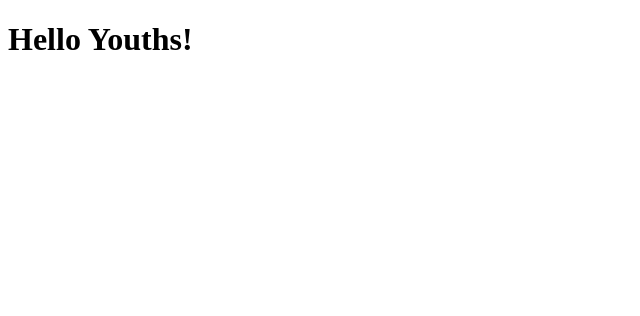
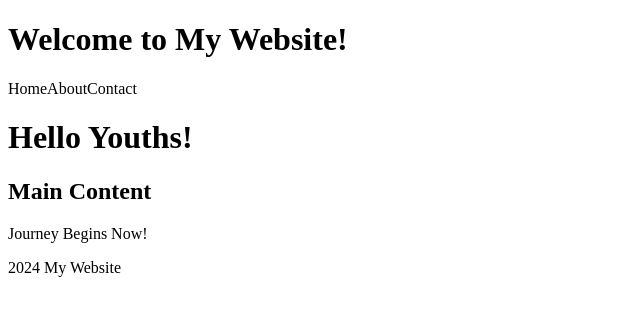
Before and after one commit to Sushey01/50-Hour-React-Challenge, a React (Vite) app: page / in a window 1280 px wide. Shown: the top 316 px of the page, without its empty margins (0-640 px from the left). Built offline with nearby package versions, Linux system fonts and the light colour scheme.

Commit message:
indentation-clear

```diff
--- a/src/App.jsx
+++ b/src/App.jsx
@@ -1,7 +1,17 @@
+import Footer from "./components/Footer"
 import Greet from "./components/Greet"
+import Header from "./components/Header";
+import MainContent from "./components/MainContent";
 
 const App = () =>{
-  return <div><Greet/></div>
+  return (
+    <div>
+      <Header/>
+      <Greet />
+      <MainContent/>
+      <Footer />
+    </div>
+  );
 
 }
 
--- /dev/null
+++ b/src/components/Footer.jsx
@@ -0,0 +1,11 @@
+import React from 'react'
+
+const Footer = () => {
+  return (
+    <footer>
+      <p>2024 My Website</p>
+    </footer>
+  )
+}
+
+export default Footer
--- /dev/null
+++ b/src/components/Header.jsx
@@ -0,0 +1,24 @@
+import React from 'react'
+
+// const Header = () => {
+//   return (
+//     <div>
+
+//     </div>
+//   )
+// }
+
+function Header(){
+    return (
+      <header>
+        <h1>Welcome to My Website!</h1>
+        <nav>
+            <a>Home</a>
+            <a>About</a>
+            <a>Contact</a>
+        </nav>
+      </header>
+    );
+}
+
+export default Header
--- /dev/null
+++ b/src/components/MainContent.jsx
@@ -0,0 +1,12 @@
+import React from 'react'
+
+function MainContent(){
+    return (
+<main>
+    <h2>Main Content</h2>
+    <p>Journey Begins Now!</p>
+</main>
+    )
+}
+
+export default MainContent
```
